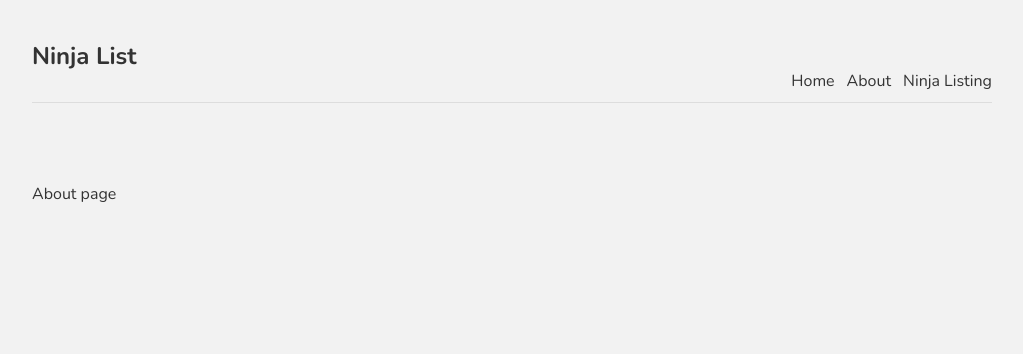
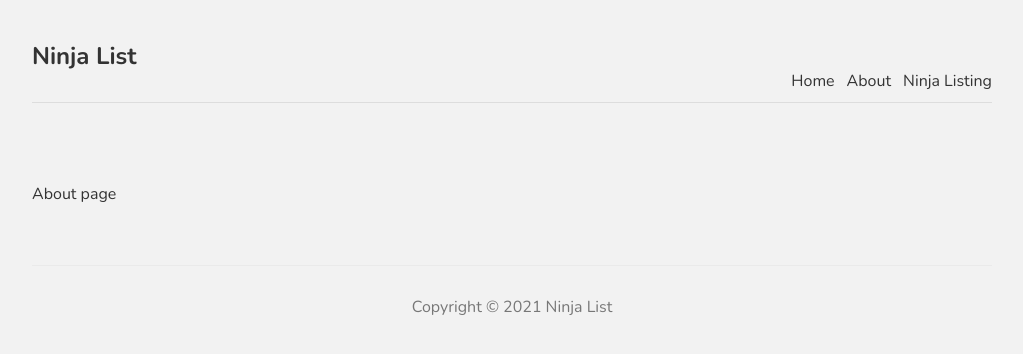
Before and after one commit to nairo-mudumane/ninjalist, a Next.js app: page /about in a window 1280 px wide. Shown: the top 354 px of the page, without its empty margins (128-1151 px from the left). Built offline with nearby package versions, Linux system fonts and the light colour scheme.

Commit message:
created footer component

```diff
--- /dev/null
+++ b/components/Footer.tsx
@@ -0,0 +1,3 @@
+export const Footer = () => {
+    return <footer>Copyright &copy; 2021 Ninja List</footer>;
+};
--- a/components/RootLayout/index.tsx
+++ b/components/RootLayout/index.tsx
@@ -1,4 +1,5 @@
 import { IChildren } from "../../types";
+import { Footer } from "../Footer";
 import { Navbar } from "../Navbar";
 
 export function RootLayout(props: IChildren) {
@@ -6,6 +7,7 @@ export function RootLayout(props: IChildren) {
         <div className="root">
             <Navbar />
             {props.children}
+            <Footer />
         </div>
     );
 }
--- a/components/index.ts
+++ b/components/index.ts
@@ -1,2 +1,3 @@
 export * from "./RootLayout";
 export * from "./Navbar";
+export * from "./Footer";
```
